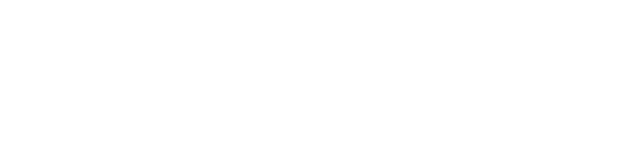
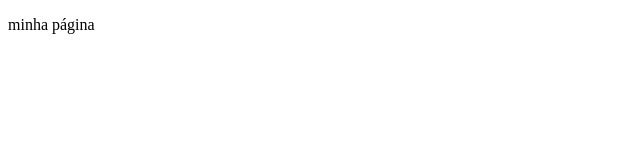
Before and after one commit to henriquemartinsr/testegit, a plain HTML site: page index.html in a window 1280 px wide. Shown: the whole page, without its empty margins (0-640 px from the left). Drawn offline with Linux system fonts and the light colour scheme.

Commit message:
parágrafo

```diff
--- a/index.html
+++ b/index.html
@@ -6,6 +6,6 @@
     <title>Document</title>
 </head>
 <body>
-
+    <p>minha página</p>
 </body>
 </html>
```
